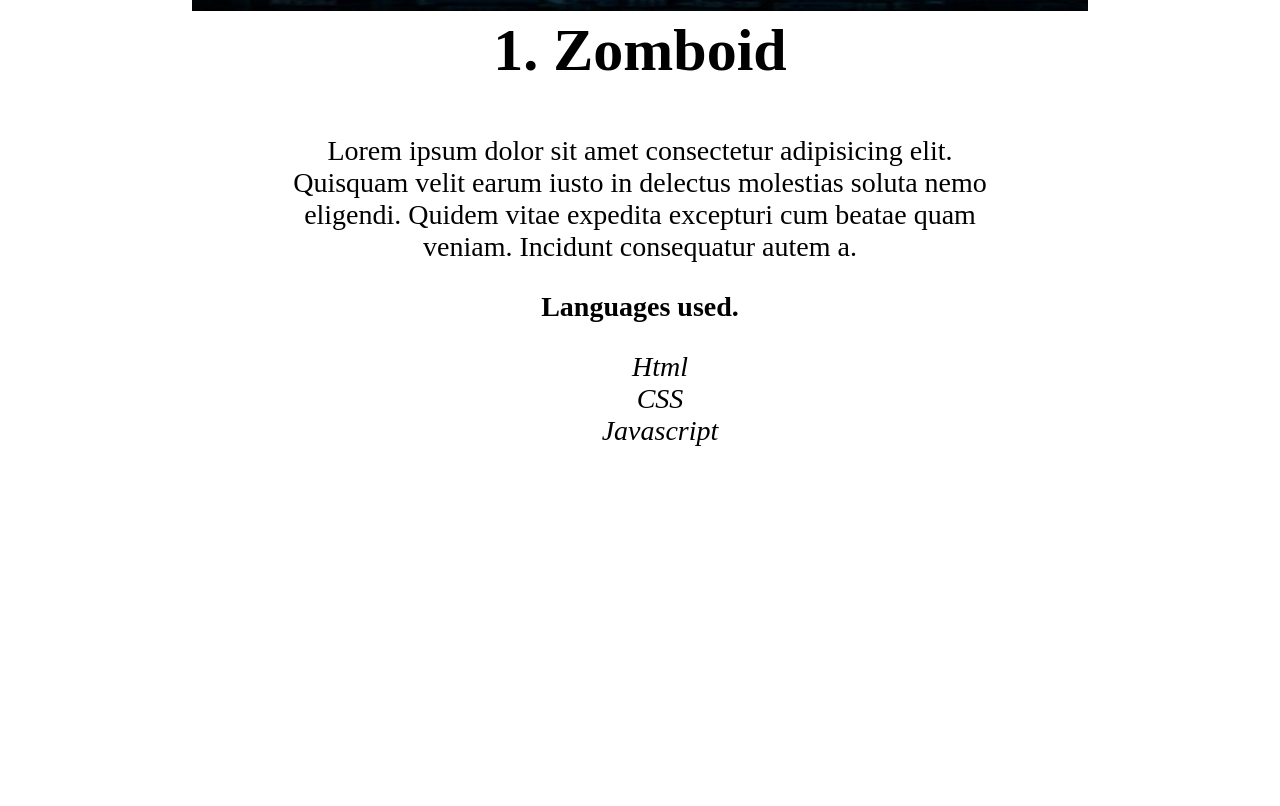
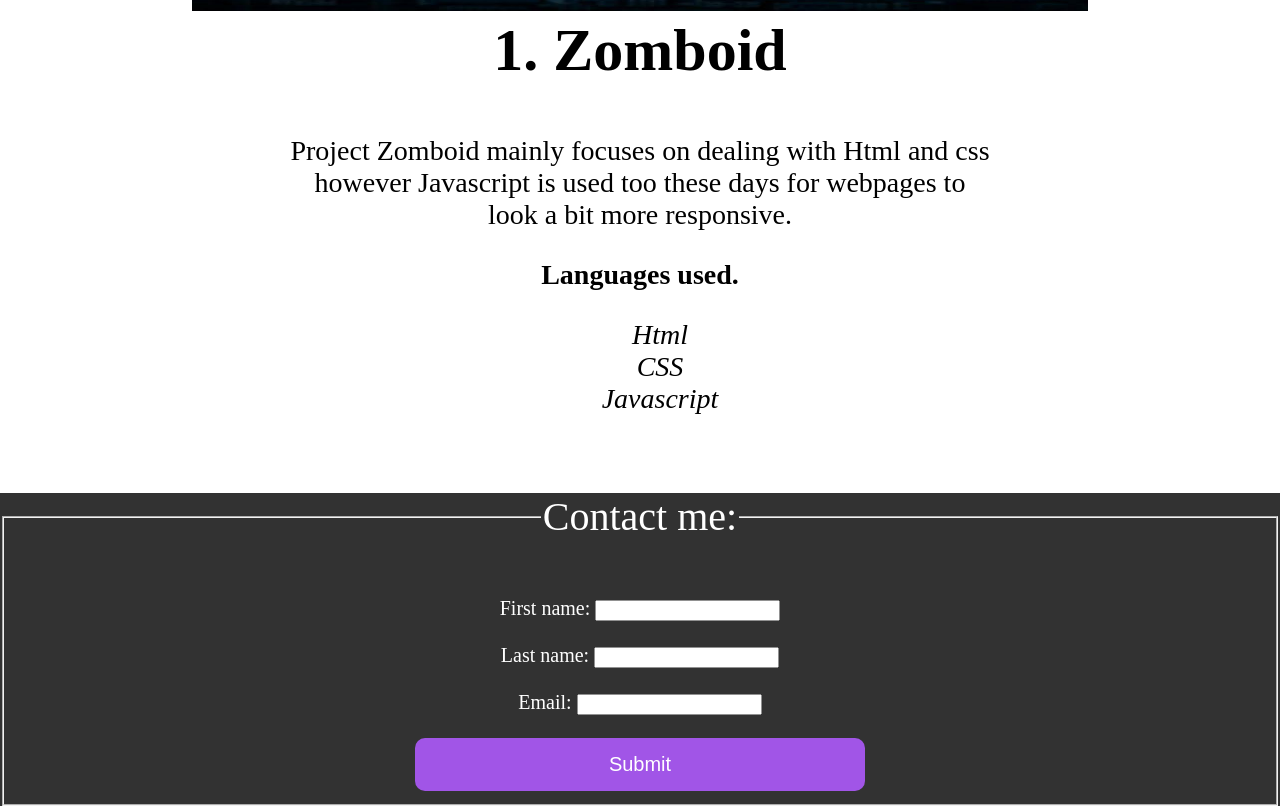
Before and after one commit to Mohamedlee27/Portfolio-, a plain HTML site: page index.html in a window 1280 px wide. Shown: the part 2300-3106 px from the top of the page. Before the commit the page ends 2825 px from the top, so only its background shows below. Drawn offline with Linux system fonts and the light colour scheme.

Commit message:
Added a contact section

```diff
--- a/index.html
+++ b/index.html
@@ -60,7 +60,7 @@
             <div class="project-content">
                 <h3 class="project-title"><span class="zomboid">1.</span> Zomboid</h3>
                 <p class="project-content">
-                    Lorem ipsum dolor sit amet consectetur adipisicing elit. Quisquam velit earum iusto in delectus molestias soluta nemo eligendi. Quidem vitae expedita excepturi cum beatae quam veniam. Incidunt consequatur autem a.
+                    Project Zomboid mainly focuses on dealing with Html and css however Javascript is used too these days for webpages to look a bit more responsive.
 
                 </p>
                 <p class="languages">
@@ -77,6 +77,20 @@
         </div>
 
     </div>
+    <div class="contacts">
+        <form action="index.html">
+            <fieldset>
+              <legend class="contact-title">Contact me:</legend>
+              <label for="fname">First name:</label>
+              <input type="text" id="fname" name="fname"><br><br>
+              <label for="lname">Last name:</label>
+              <input type="text" id="lname" name="lname"><br><br>
+              <label for="email">Email:</label>
+              <input type="email" id="email" name="email"><br><br>
+              <button class="submit">Submit</button>
+            </fieldset>
+          </form>
+    </div>
 
 </body>
 </html>
--- a/style.css
+++ b/style.css
@@ -138,4 +138,28 @@ a{
 }
 .zomboid{
     color: black;
+}.contacts{
+    text-align: center;
+    background-color: black;
+    opacity: 0.8;
+    color: white;
 }
+.contact-title{
+    font-size: 40px;
+    margin-bottom: 50px;
+}
+.submit{
+    border-radius: 10px;
+    cursor: pointer;
+    background-color: blueviolet;
+    font-size: 20px;
+    padding: 15px 30px;
+    color: white;
+    border: none;
+    width: 450px;
+    margin: 0px auto;
+}
+.submit:hover{
+    background-color: purple;
+
+}
```
